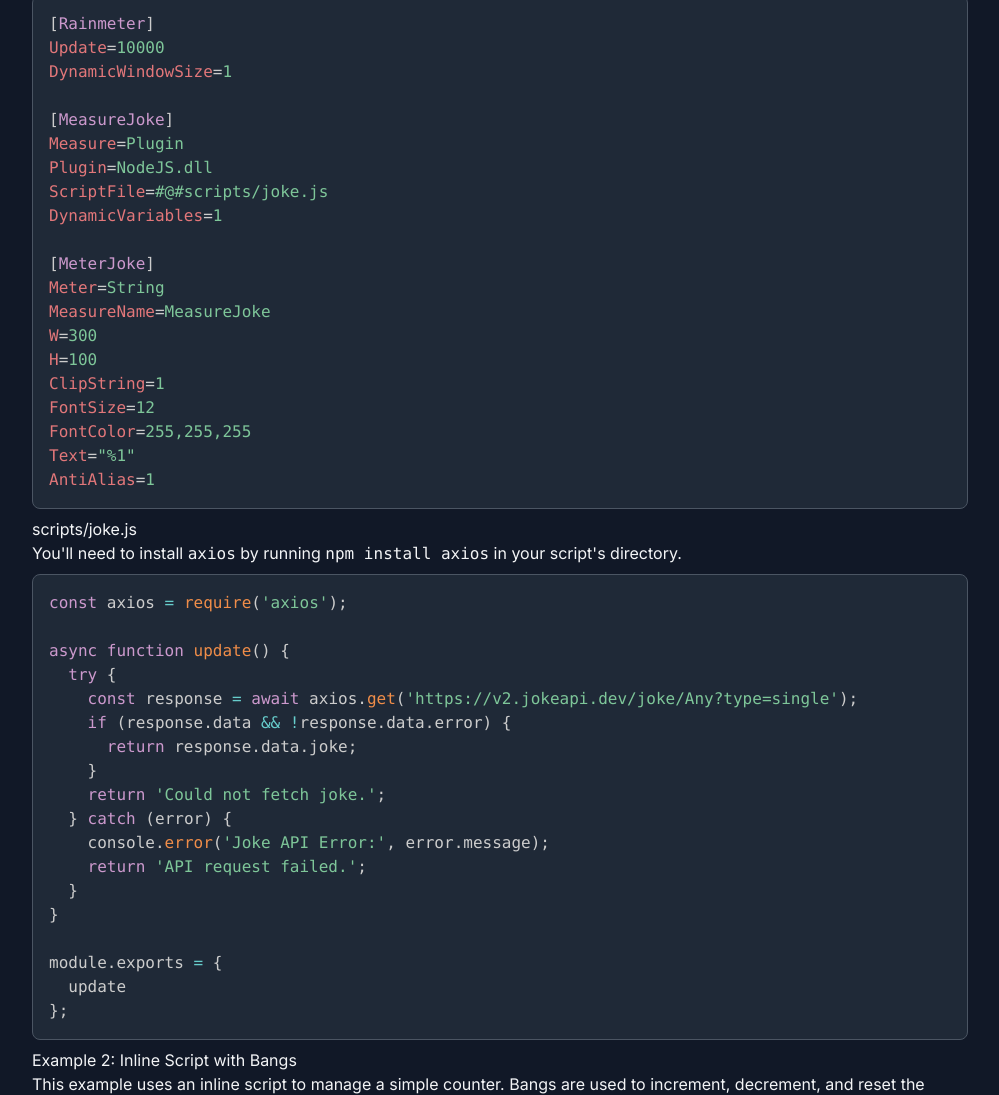
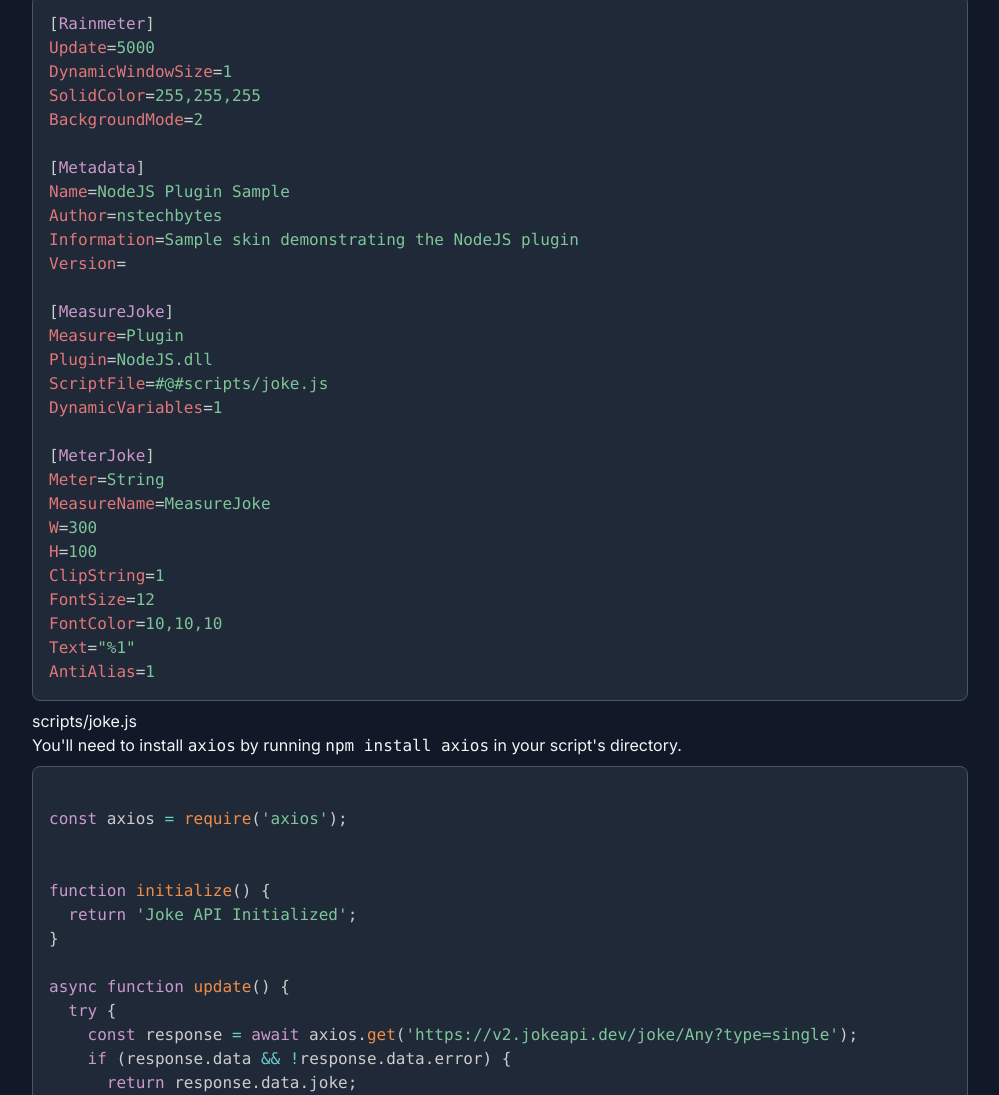
Before and after one commit to NSTechBytes/NodeJS-Plugin, a plain HTML site: page index.html in a window 1280 px wide. Shown: the part 6264-7359 px from the top of the page, without its empty margins (280-1279 px from the left). Drawn offline with nearby package versions, Linux system fonts and the light colour scheme.

Commit message:
updated code

```diff
--- a/index.html
+++ b/index.html
@@ -317,8 +317,16 @@ DynamicVariables=1</code></pre>
                 <h4>joke.ini</h4>
                 <div class="code-container">
 <pre><code class="language-ini">[Rainmeter]
-Update=10000
+Update=5000
 DynamicWindowSize=1
+SolidColor=255,255,255
+BackgroundMode=2
+
+[Metadata]
+Name=NodeJS Plugin Sample
+Author=nstechbytes
+Information=Sample skin demonstrating the NodeJS plugin
+Version=
 
 [MeasureJoke]
 Measure=Plugin
@@ -333,14 +341,20 @@ W=300
 H=100
 ClipString=1
 FontSize=12
-FontColor=255,255,255
+FontColor=10,10,10
 Text="%1"
 AntiAlias=1</code></pre>
                 </div>
                 <h4>scripts/joke.js</h4>
                 <p>You'll need to install <code>axios</code> by running <code>npm install axios</code> in your script's directory.</p>
                 <div class="code-container">
-<pre><code class="language-javascript">const axios = require('axios');
+<pre><code class="language-javascript">
+const axios = require('axios');
+
+
+function initialize() {
+  return 'Joke API Initialized';
+}
 
 async function update() {
   try {
@@ -356,8 +370,10 @@ async function update() {
 }
 
 module.exports = {
-  update
-};</code></pre>
+  update,
+  initialize
+};
+</code></pre>
                 </div>
 
                 <h3>Example 2: Inline Script with Bangs</h3>
@@ -469,15 +485,15 @@ console.error('This is an error message.');</code></pre>
             <section id="download">
                 <h2 class="text-4xl font-extrabold tracking-tight mb-6">Download</h2>
                 <p>You can download the latest version of the NodeJS plugin from the official GitHub repository or the Rainmeter forums (links to be added).</p>
-                <a href="#" class="inline-block bg-blue-500 text-white font-bold py-2 px-4 rounded hover:bg-blue-600">Download Latest .rmskin (Placeholder)</a>
+                <a href="#" class="inline-block bg-blue-500 text-white font-bold py-2 px-4 rounded hover:bg-blue-600">Download Latest .rmskin</a>
             </section>
 
             <hr class="my-12">
 
             <section id="license">
                 <h2 class="text-4xl font-extrabold tracking-tight mb-6">License & Credits</h2>
-                <p><strong>Author:</strong> Your Name</p>
-                <p><strong>License:</strong> MIT License (or your chosen license)</p>
+                <p><strong>Author:</strong> nstechbytes</p>
+                <p><strong>License:</strong> MIT License</p>
                 <p>This plugin was built using the official Rainmeter Plugin SDK. Special thanks to the Rainmeter community for their support and resources.</p>
             </section>
 
```
